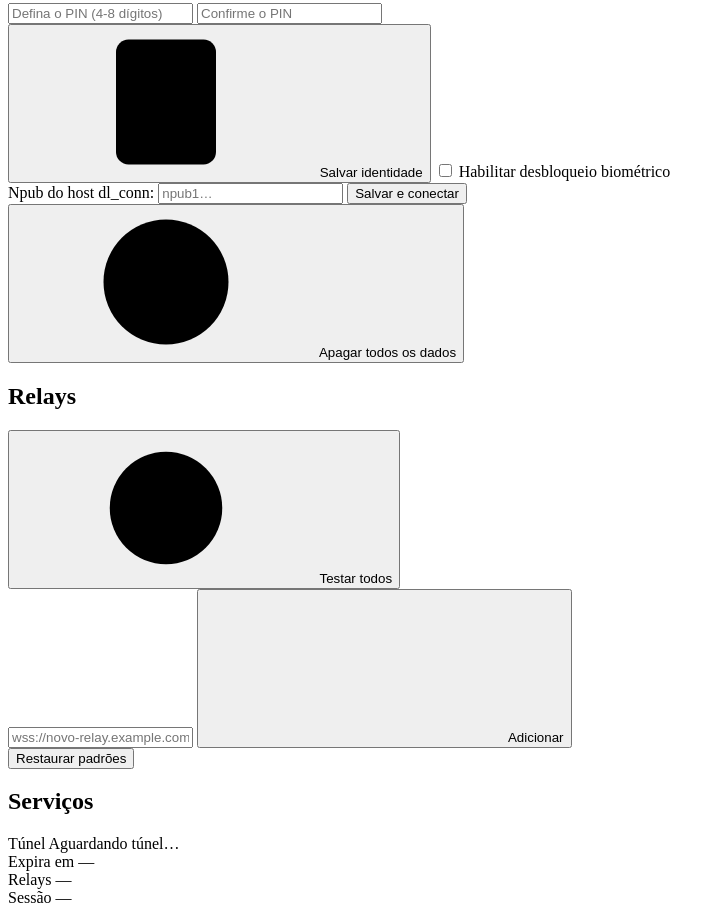
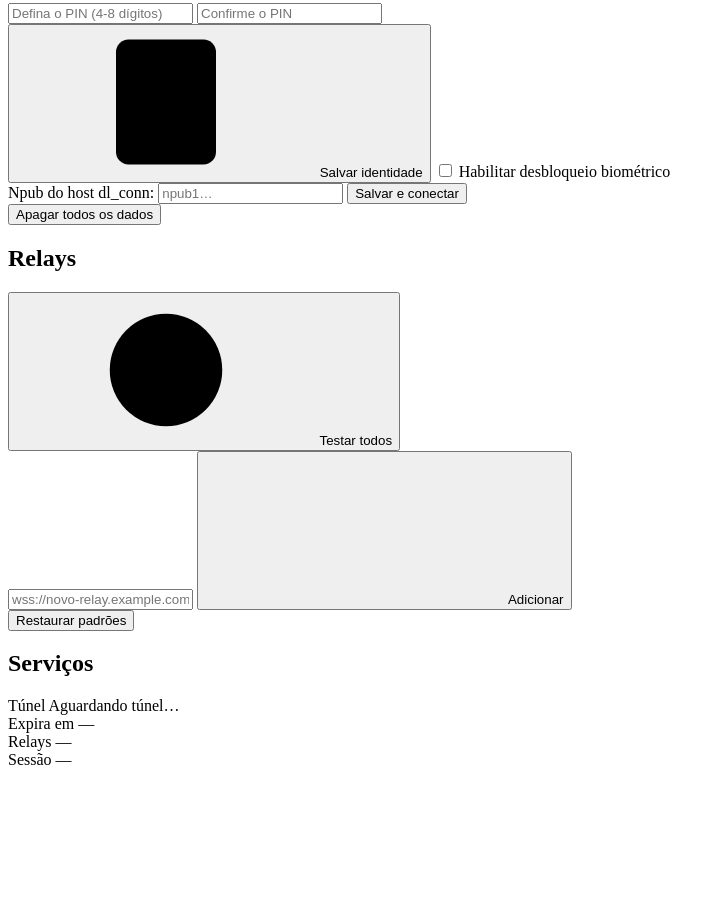
Before and after one commit to lluz55/dl_conn, a website with bundled scripts: page web/index.html in a window 1280 px wide. Shown: the part 932-1847 px from the top of the page, without its empty margins (0-725 px from the left). After the commit the page ends 1709 px from the top, so only its background shows below. Built offline with nearby package versions, Linux system fonts and the light colour scheme.

Commit message:
fix(ui): make delete-all-data button follow config button pattern
Remove the icon from #btn-clear-all so it matches the other
btn-link-danger configuration buttons (btn-wipe, btn-reset-relays).

```diff
--- a/web/index.html
+++ b/web/index.html
@@ -119,9 +119,7 @@
           <button id="save-host-npub" class="btn btn-secondary btn-full" data-tip="Salvar npub do host e conectar">Salvar e conectar</button>
         </div>
 
-        <button id="btn-clear-all" class="btn-link-danger" data-tip="Apagar todos os dados do frontend">
-          <svg class="icon" aria-hidden="true"><use href="#i-alert"></use></svg> Apagar todos os dados
-        </button>
+        <button id="btn-clear-all" class="btn-link-danger" data-tip="Apagar todos os dados do frontend">Apagar todos os dados</button>
       </section>
 
       <!-- Relay Manager -->
```
